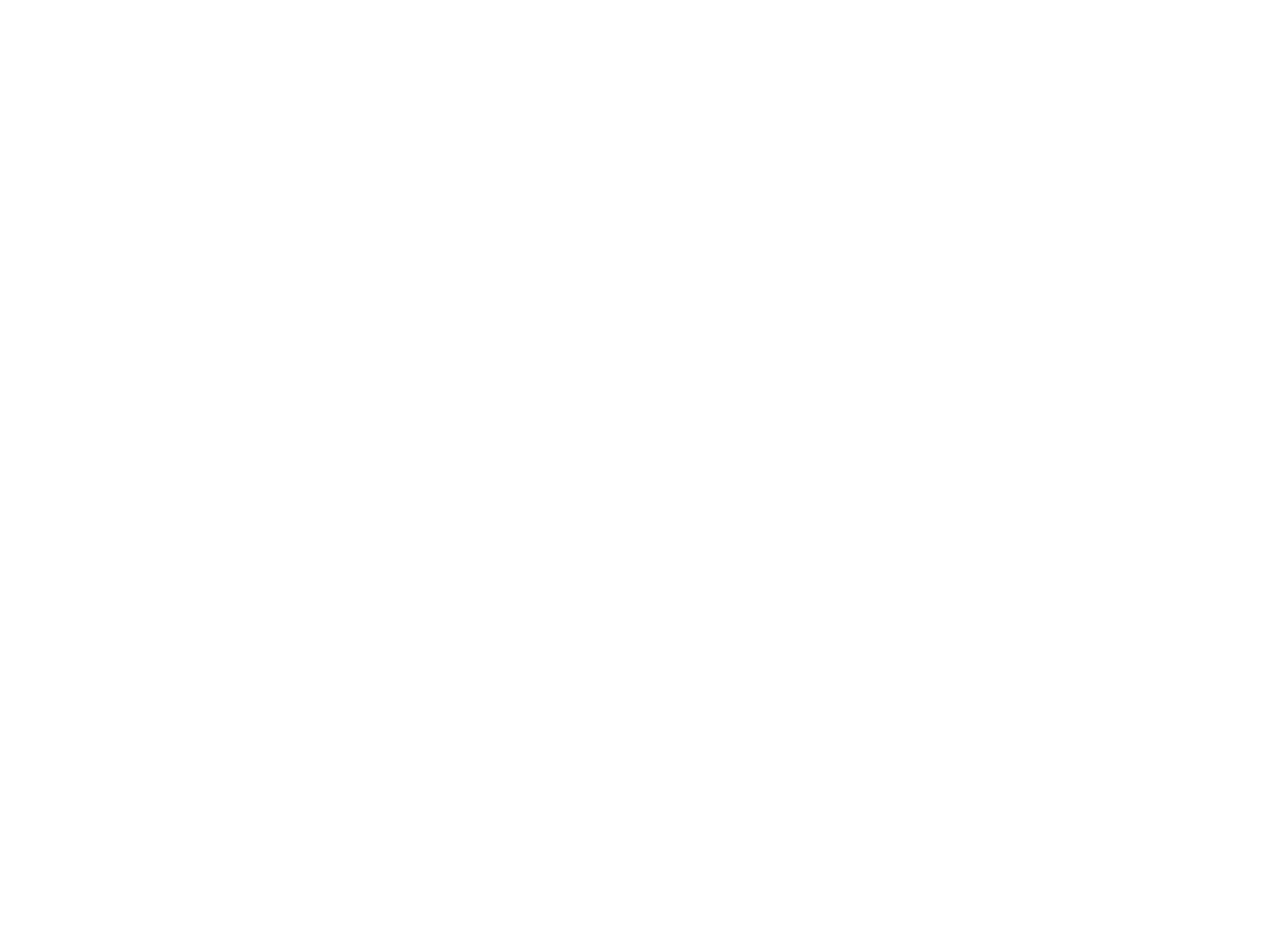
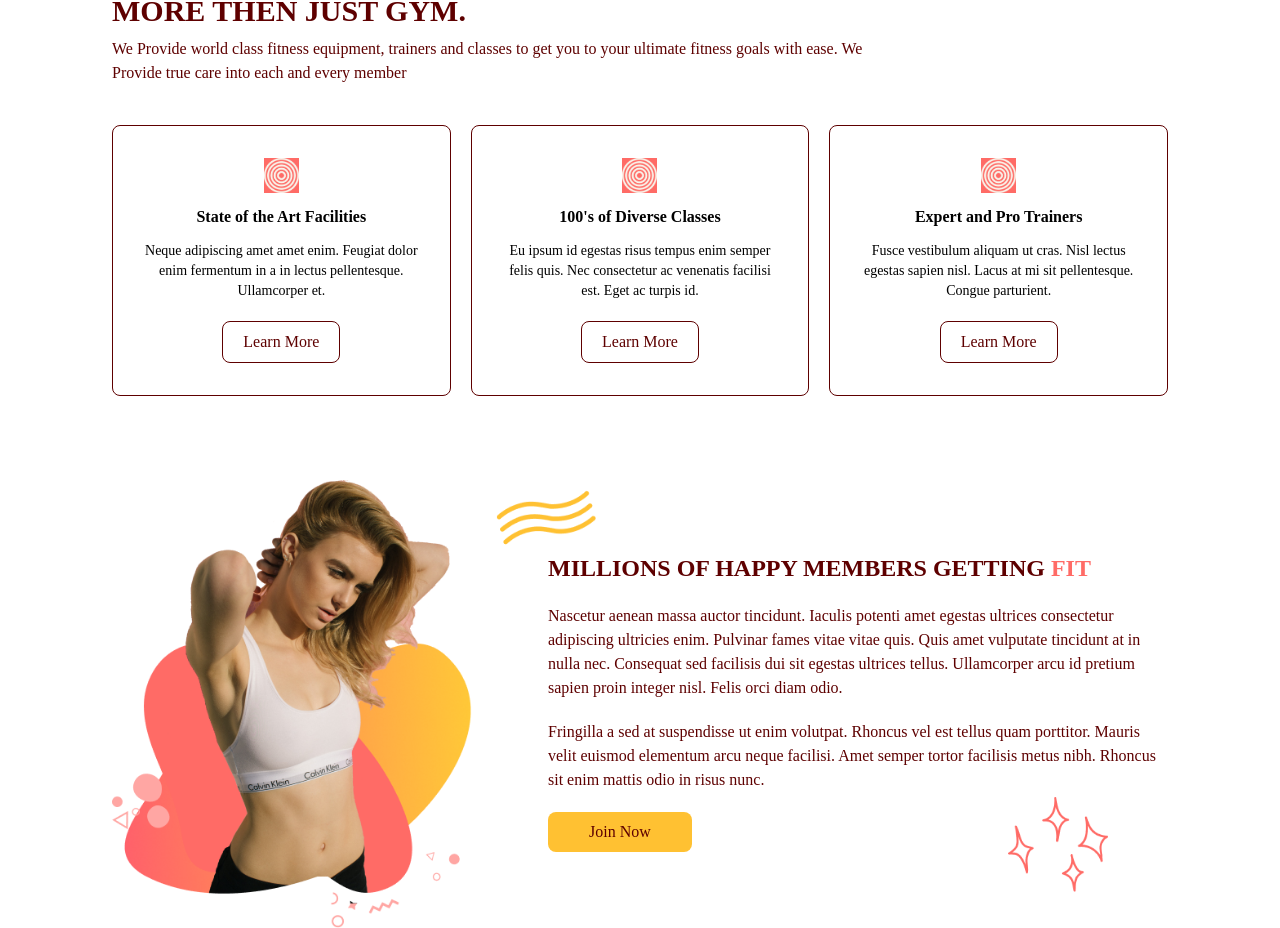
Before and after one commit to mussadiqkhan6886/evogym, a Next.js app: page / in a window 1280 px wide. Shown: the part 778-1706 px from the top of the page. Before the commit the page ends 800 px from the top, so only its background shows below. Built offline with nearby package versions, Linux system fonts and the light colour scheme.

Commit message:
completed benefits

```diff
--- a/app/page.tsx
+++ b/app/page.tsx
@@ -4,6 +4,7 @@
 import { useEffect, useState } from "react";
 import { motion } from "framer-motion"
 import Hero from "@/sections/Hero";
+import Benefits from "@/sections/Benefits";
 
 const Home = () => {
 
@@ -25,6 +26,7 @@
       </motion.header>
       <main className="padding-main">
         <Hero />
+        <Benefits />
       </main>
       <footer>
 
--- /dev/null
+++ b/components/BenefitCard.tsx
@@ -0,0 +1,22 @@
+import Image from 'next/image'
+import React from 'react'
+import Button from './Button'
+
+type Props = {
+    icon: string
+    title: string
+    description: string
+}
+
+const BenefitCard = (props: Props) => {
+  return (
+    <article className='border rounded-lg border-gray-500 flex flex-col gap-3 center p-8'>
+        <Image src={"/Circles.png"} width={35} height={35} className='bg-primary-500' alt={props.title}  />
+        <h4 className='font-semibold text-base'>{props.title}</h4>
+        <p className='text-center text-sm mb-2'>{props.description}</p>
+        <Button text='Learn More' />
+    </article>
+  )
+}
+
+export default BenefitCard
--- a/components/Button.tsx
+++ b/components/Button.tsx
@@ -6,7 +6,7 @@
 
 const Button = (props: Props) => {
   return (
-    <button className='text-gray-500'>{props.text}</button>
+    <button className='cursor-pointer border border-gray-500 px-5 rounded-lg py-2 text-gray-500'>{props.text}</button>
   )
 }
 
--- a/components/NavBar.tsx
+++ b/components/NavBar.tsx
@@ -42,10 +42,10 @@
         <div className='block z-50 md:hidden bg-black rounded-full '>
             <Image onClick={handleClick} className='cursor-pointer' src={menu} alt='menu Logo hamburger' width={30} height={30} />
         {showMenu && (
-            <div className='fixed z-50 right-0 h-full top-0 w-[300px] bg-primary-100 text-gray-500 text-lg'>
+            <div className='fixed z-50 right-0 px-10 top-0 w-full bg-primary-100 text-gray-500 text-lg'>
                 <button className='w-8 h-8 bg-primary-300 rounded-full absolute right-10 top-4 cursor-pointer hover:text-primary-100 transition-all duration-500' onClick={handleClick}>X</button>
                 <div>
-                    <ul className='between flex-col mt-30 flex gap-5 text-xl'>
+                    <ul className='between mt-15 mb-2 flex gap-5 text-xl'>
                         <Navigation selectedPage={selectedPage} />
                     </ul>
                 </div>
--- /dev/null
+++ b/constants/index.ts
@@ -0,0 +1,23 @@
+export const benefits = [
+  {
+    icon: "icon",
+    title: "State of the Art Facilities",
+    description:
+      "Neque adipiscing amet amet enim. Feugiat dolor enim fermentum in a in lectus pellentesque. Ullamcorper et.",
+  },
+  {
+    icon: "icon",
+    title: "100's of Diverse Classes",
+    description:
+      "Eu ipsum id egestas risus tempus enim semper felis quis. Nec consectetur ac venenatis facilisi est. Eget ac turpis id.",
+  },
+  {
+    icon: "icon",
+    title: "Expert and Pro Trainers",
+    description:
+      "Fusce vestibulum aliquam ut cras. Nisl lectus egestas sapien nisl. Lacus at mi sit pellentesque. Congue parturient.",
+  },
+];
+// <HomeModernIcon className="h-6 w-6" />,
+// <UserGroupIcon className="h-6 w-6" />,
+// <AcademicCapIcon className="h-6 w-6" />,
--- /dev/null
+++ b/sections/Benefits.tsx
@@ -0,0 +1,53 @@
+import React from 'react'
+import { benefits } from '@/constants'
+import BenefitCard from '@/components/BenefitCard'
+import Image from 'next/image'
+import benefitsImage from "../public/BenefitsPageGraphic.png"
+import ActionButton from '@/components/ActionButton'
+import sparks from "../public/Sparkles.png"
+import waves from "../public/AbstractWaves.png"
+
+const Benefits = () => {
+  return (
+    <section id='benefits' className='md:pt-40 sm:pt-15 flex flex-col gap-20'>
+      <section className='flex flex-col gap-10'>
+        <article className='w-3/4'>
+            <h3 className='font-bold text-gray-500 text-3xl mb-2'>MORE THEN JUST GYM.</h3>
+            <p className='text-gray-500'>We Provide world class fitness equipment, trainers and classes to get you to your ultimate fitness goals with ease. We Provide true care into each and every member</p>
+        </article>
+        <div className='grid gap-5 grid-cols-1 sm:grid-cols-2 lg:grid-cols-3'>
+            {benefits.map(benefit => (
+                <BenefitCard key={benefit.title} {...benefit} />
+            ))}
+        </div>
+      </section>
+      <section className='flex flex-col lg:flex-row center gap-9'>
+            <Image src={benefitsImage} width={400} height={400} alt='benefits image main' />
+            <div className='relative'>
+                <Image src={waves} width={100} height={100} alt='abstract waves' className='absolute -left-8  -top-16 sm:-left-13' />
+                <Image src={sparks} width={100} height={100} alt='sparks' className='absolute -bottom-10 right-15' />
+                <h4 className='font-bold text-2xl uppercase text-gray-500'>Millions of happy members getting <span className='text-primary-500'>fit</span> </h4>
+                <div className='text-gray-500'>
+                    <p className="my-5 ">
+                        Nascetur aenean massa auctor tincidunt. Iaculis potenti amet
+                        egestas ultrices consectetur adipiscing ultricies enim. Pulvinar
+                        fames vitae vitae quis. Quis amet vulputate tincidunt at in
+                        nulla nec. Consequat sed facilisis dui sit egestas ultrices
+                        tellus. Ullamcorper arcu id pretium sapien proin integer nisl.
+                        Felis orci diam odio.
+                    </p>
+                    <p className="mb-5">
+                        Fringilla a sed at suspendisse ut enim volutpat. Rhoncus vel est
+                        tellus quam porttitor. Mauris velit euismod elementum arcu neque
+                        facilisi. Amet semper tortor facilisis metus nibh. Rhoncus sit
+                        enim mattis odio in risus nunc.
+                    </p>
+                </div>
+                <ActionButton text='Join Now' />
+            </div>
+      </section>
+    </section>
+  )
+}
+
+export default Benefits
--- a/sections/Hero.tsx
+++ b/sections/Hero.tsx
@@ -16,7 +16,7 @@
                 <Image src={backgroundImage} alt="background hero image" width={500} height={100} className="absolute -z-20 -top-[10000px] lg:-top-12 -left-12" />
                 <Image src={homeTitle} alt="Title Main heading image" width={400} height={100} className="-z-10" />
                 <p className="text-base text-gray-500 -z-10">Unrivaled Gym. Unparallel Training Fitness Classes. World Class Studios to get the Body Shapes That you Dream of... Get Your Dream Body Now.</p>
-                <div className="flex gap-5 -z-10">
+                <div className="flex gap-5">
                     <ActionButton text="Join Now" />
                     <Button text="Learn More" />
                 </div>
```
